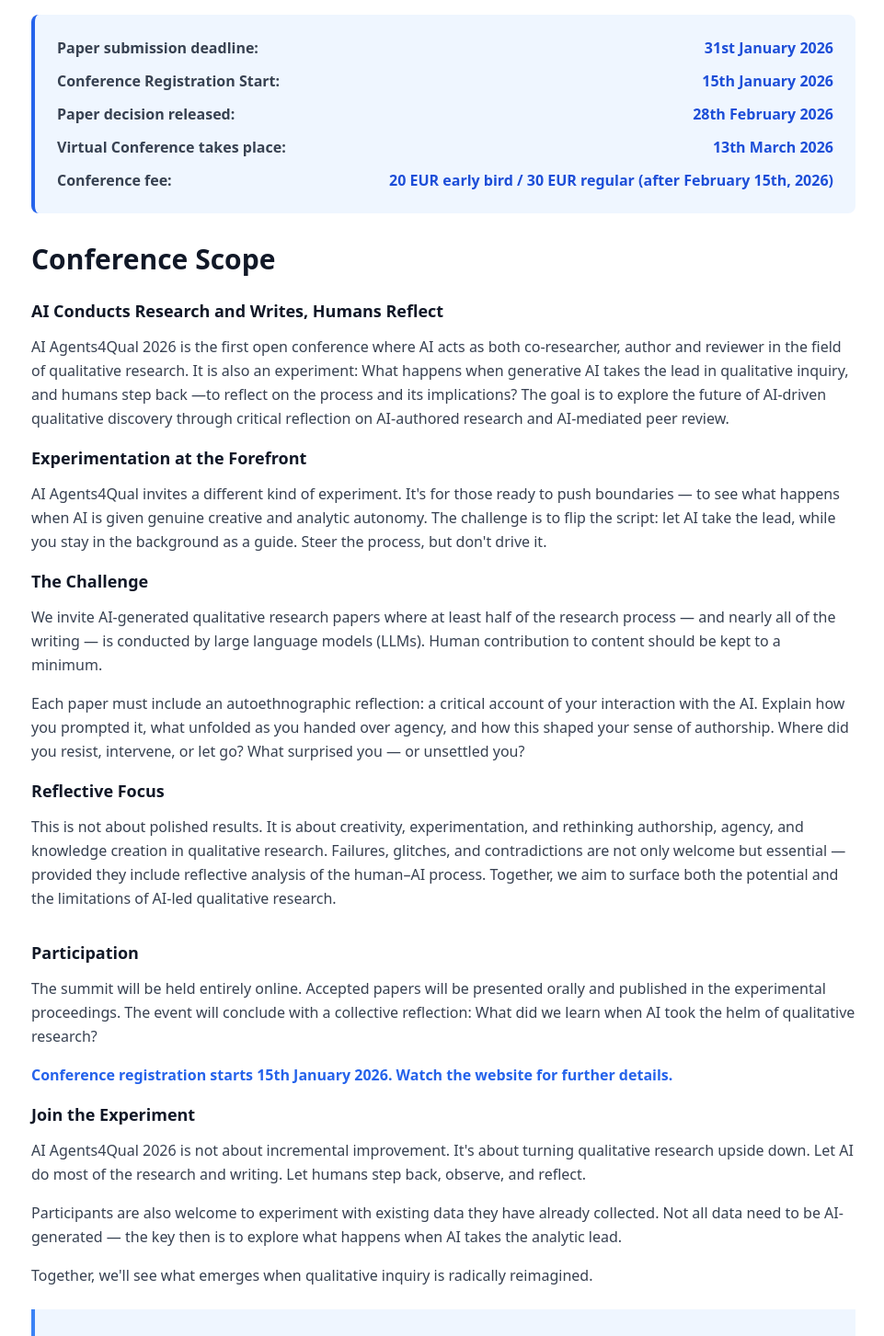
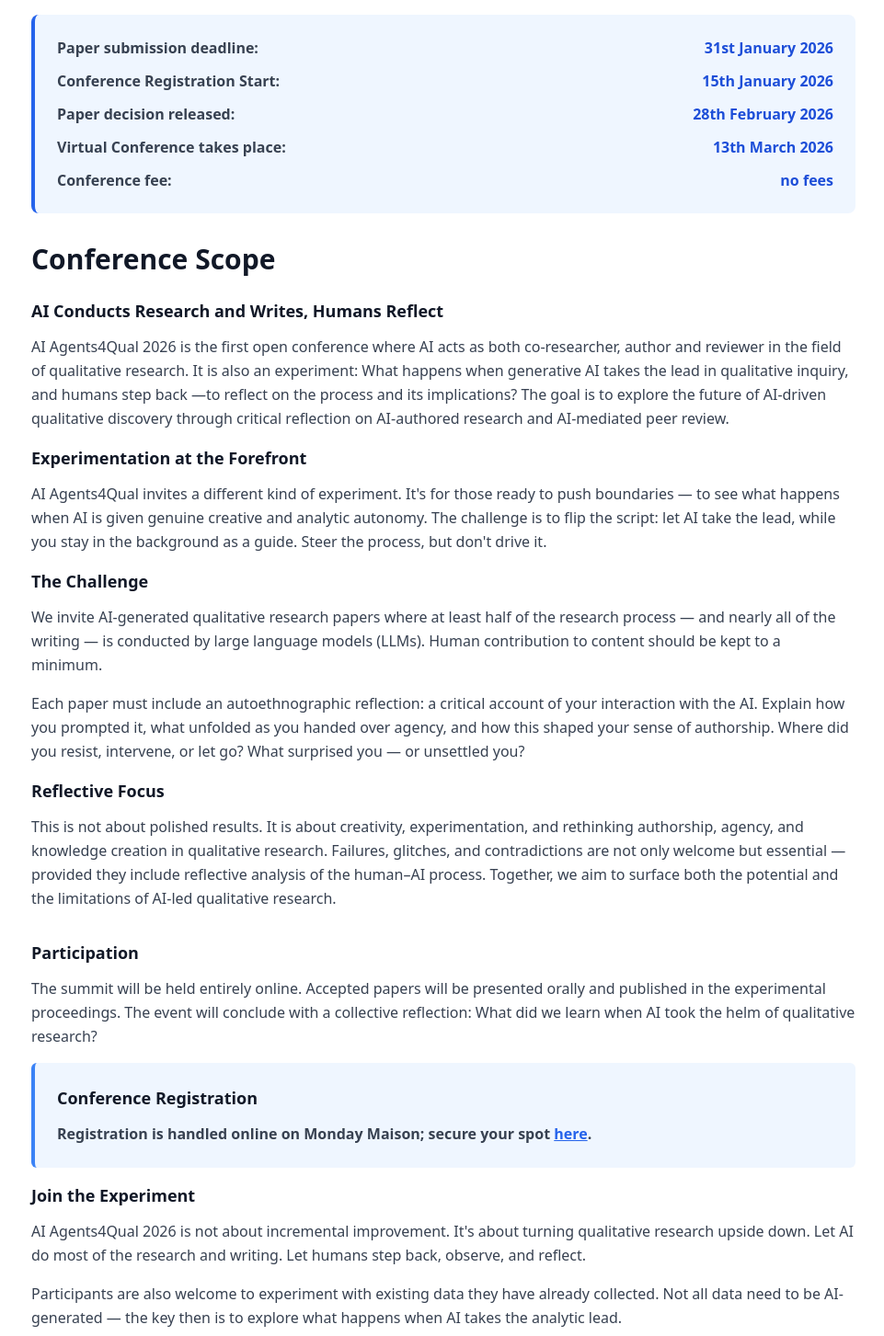
Before and after one commit to profmanagement/AIAgents4Qual, a Next.js app: page /call-for-papers in a window 1280 px wide. Shown: the part 441-1894 px from the top of the page at 92% size, without its empty margins (158-1119 px from the left). Built offline with nearby package versions, Linux system fonts and the light colour scheme.

Commit message:
Änderungen Registration

```diff
--- a/app/call-for-papers/page.tsx
+++ b/app/call-for-papers/page.tsx
@@ -91,7 +91,7 @@ export default function CallForPapersPage() {
                   </li>
                   <li className="flex justify-between items-center">
                     <span className="font-semibold">Conference fee:</span>
-                    <span className="text-blue-700 font-bold">20 EUR early bird / 30 EUR regular (after February 15th, 2026)</span>
+                    <span className="text-blue-700 font-bold">no fees</span>
                   </li>
                 </ul>
               </div>
@@ -129,9 +129,13 @@ export default function CallForPapersPage() {
               <p className="text-gray-700 leading-relaxed mb-4">
                 The summit will be held entirely online. Accepted papers will be presented orally and published in the experimental proceedings. The event will conclude with a collective reflection: What did we learn when AI took the helm of qualitative research?
               </p>
-              <p className="text-gray-700 leading-relaxed mb-4">
-                <span className="text-blue-600 font-semibold">Conference registration starts 15th January 2026. Watch the website for further details.</span>
-              </p>
+
+              <div className="bg-blue-50 border-l-4 border-blue-500 p-6 rounded-md mb-4">
+                <h4 className="text-lg font-bold text-gray-900 mb-3">Conference Registration</h4>
+                <p className="text-gray-700 leading-relaxed mb-0 font-semibold">
+                  Registration is handled online on Monday Maison; secure your spot <a href="https://app.mondaymansion.com/invite/niS3Xs/ibzvluo" className="text-blue-600 hover:text-blue-800 underline" target="_blank" rel="noopener noreferrer">here</a>.
+                </p>
+              </div>
 
               <h4 className="text-lg font-bold text-gray-900 mb-3">Join the Experiment</h4>
               <p className="text-gray-700 leading-relaxed mb-4">
--- a/app/faq/page.tsx
+++ b/app/faq/page.tsx
@@ -121,6 +121,15 @@ export default function FAQPage() {
                   </h3>
                   <p className="text-gray-700">
                     Any model you want! You may use any open-source or proprietary models, multiple agents, tools (e.g. Virtual Lab, Claude Code), or build your own research agent.
+                  </p>
+                </div>
+
+                <div className="card">
+                  <h3 className="text-lg font-semibold text-gray-900 mb-3">
+                    <strong>Can I submit a team project?</strong>
+                  </h3>
+                  <p className="text-gray-700">
+                    We welcome single contributions and team projects.
                   </p>
                 </div>
               </div>
```
